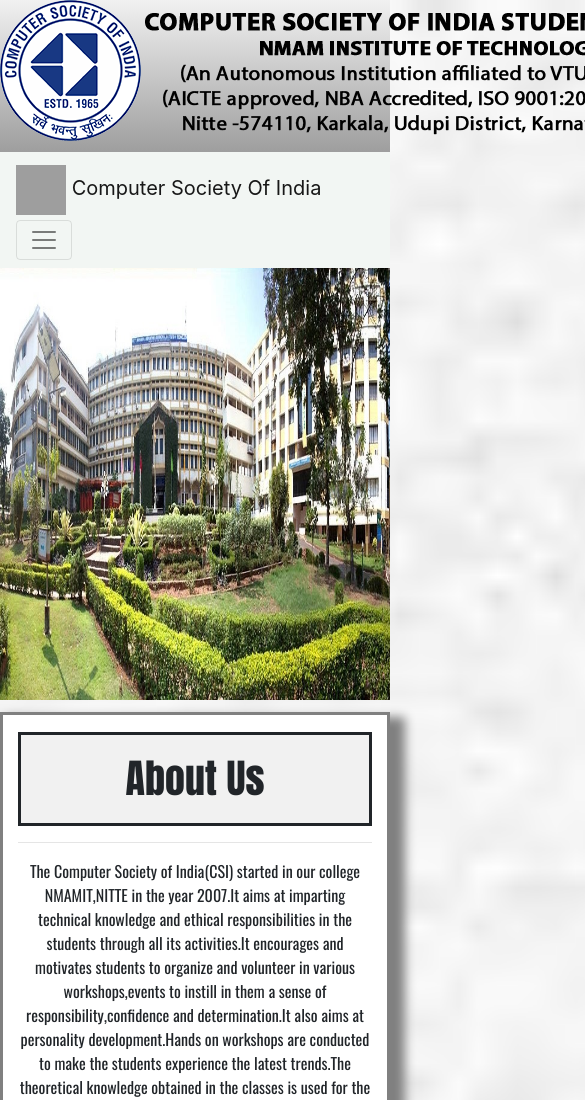
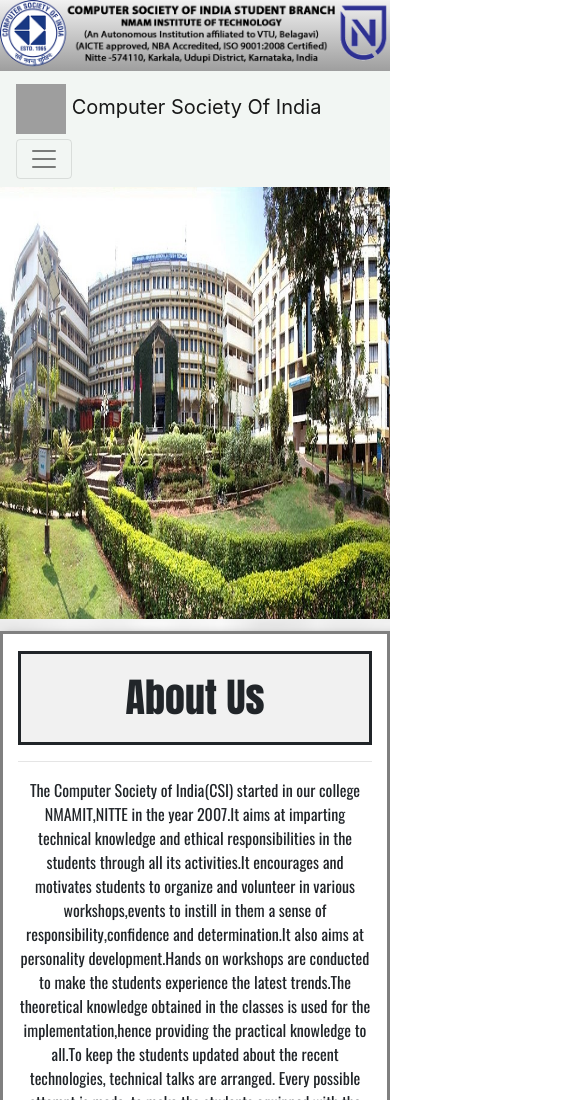
Before and after one commit to sujayss81/CSI-Website, a plain HTML site: page index.html in a window 390 px wide. Shown: the top 1100 px of the page, 585 px wide, since content can reach past the window. Drawn offline with Linux system fonts and the light colour scheme; grey boxes are pictures that could not be loaded.

Commit message:
bugfix#1: website not scaling on mobile devices corrected

```diff
--- a/css/home.css
+++ b/css/home.css
@@ -17,6 +17,10 @@
 /*Header*/
 header{
 	background: linear-gradient(180deg,#f1f1f1,#9e9e9e);
+}
+img[src="images/csi_header.png"]{
+	width: 100%;
+	height: auto;
 }
 /*Nitte Image*/
 img[src="images/nmamitbanner.jpg"]{
--- a/index.html
+++ b/index.html
@@ -10,11 +10,13 @@
 </head>
 <body>
 	<!-- --------------------------------------Header---------------------------------------- -->
-	<header>
-		<div class="text-center">
-			<img src="images/csi_header.png">
-		</div>
-	</header>
+	<div class="container-fluid">
+		<header>
+			<div class="text-center">
+				<img src="images/csi_header.png">
+			</div>
+		</header>
+	</div>
 	<!-- --------------------------------------Navbar---------------------------------------- -->
 	<div class="container-fluid sticky-top">
 		<nav class="navbar navbar-expand-lg navbar-light">
```
